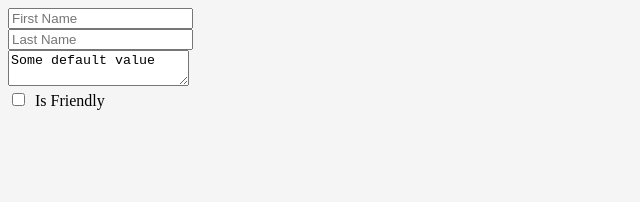
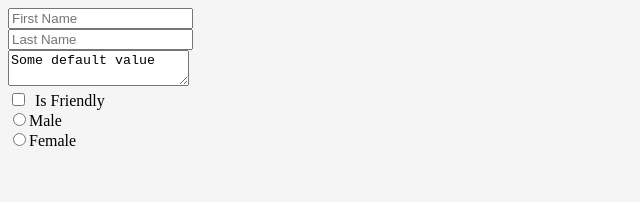
Before and after one commit to AliAbdulle/ScrimbaProject, a React (Create React App) app: page / in a window 1280 px wide. Shown: the top 202 px of the page, without its empty margins (0-640 px from the left). Built offline with nearby package versions, Linux system fonts and the light colour scheme.

Commit message:
Added radio button

```diff
--- a/src/components/Form.js
+++ b/src/components/Form.js
@@ -6,7 +6,8 @@ class Form extends Component {
     this.state = {
       firstName: "",
       lastName: "",
-      isFriendly: false
+      isFriendly: false,
+      gender: ""
     };
     this.handleChange = this.handleChange.bind(this);
   }
@@ -50,6 +51,28 @@ class Form extends Component {
           />
           Is Friendly
         </label>
+        <br />
+        <label>
+          <input
+            type="radio"
+            name="gender"
+            value="male"
+            checked={this.state.gender === "male"}
+            onChange={this.handleChange}
+          />
+          Male
+        </label>
+        <br />
+        <label>
+          <input
+            type="radio"
+            name="gender"
+            value="female"
+            checked={this.state.gender === "female"}
+            onChange={this.handleChange}
+          />
+          Female
+        </label>
       </form>
     );
   }
```
